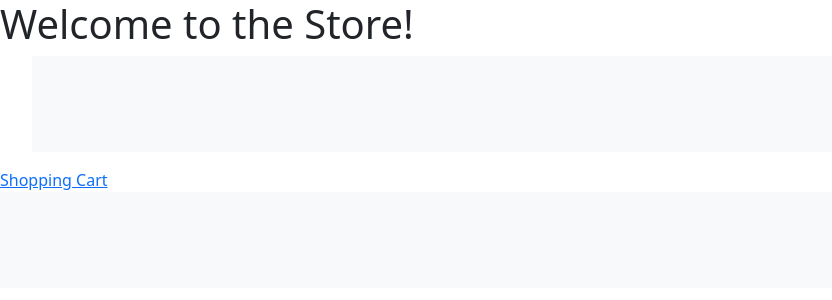
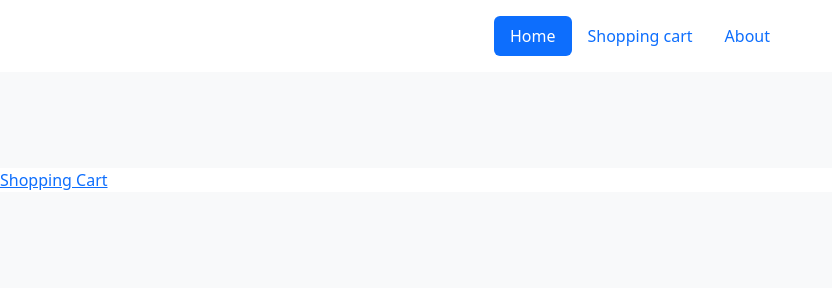
Before and after one commit to markusVJH/online-store, a Symfony app: template templates/store/index-copy.html.twig in a window 1280 px wide. Shown: the top 300 px of the page, without its empty margins (0-832 px from the left). Run offline with Twig, Linux system fonts and the light colour scheme; the template is opened without the code that fills it, so the values that code supplies are empty; some libraries are stand-ins or nearby versions.

Commit message:
minor changes

```diff
--- a/assets/styles/app.css
+++ b/assets/styles/app.css
@@ -1,3 +1,3 @@
 body {
-    background-color: lightgray;
+  background-color: white;
 }
--- a/templates/base.html.twig
+++ b/templates/base.html.twig
@@ -16,6 +16,13 @@
         {% endblock %}
     </head>
     <body>
+        <header class="d-flex justify-content-center py-3">
+            <ul class="nav nav-pills">
+              <li class="nav-item"><a href="#" class="nav-link active" aria-current="page">Home</a></li>
+              <li class="nav-item"><a href="#" class="nav-link">Shopping cart</a></li>
+              <li class="nav-item"><a href="#" class="nav-link">About</a></li>
+            </ul>
+          </header>
         {% block body %}{% endblock %}
     </body>
 </html>
--- a/templates/store/index-copy.html.twig
+++ b/templates/store/index-copy.html.twig
@@ -4,8 +4,6 @@
 {% endblock %}
 
 {% block body %}
-	<h1>Welcome to the Store!</h1>
-	<ul>
 		<div class="album py-5 bg-body-tertiary">
 			<div class="container">
 				<div class="row row-cols-1 row-cols-sm-2 row-cols-md-3 g-3">
```
Also changed, not shown: assets/controllers/hello_controller.js (added, +16 -0 lines).
